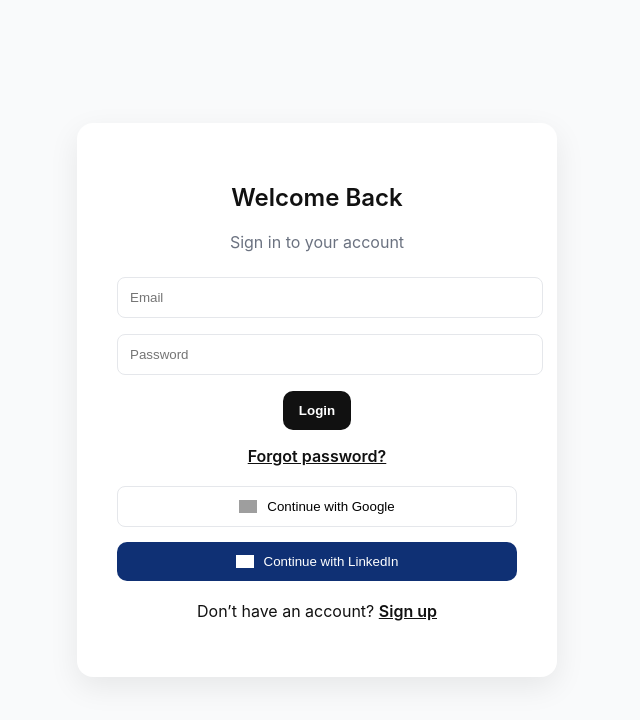
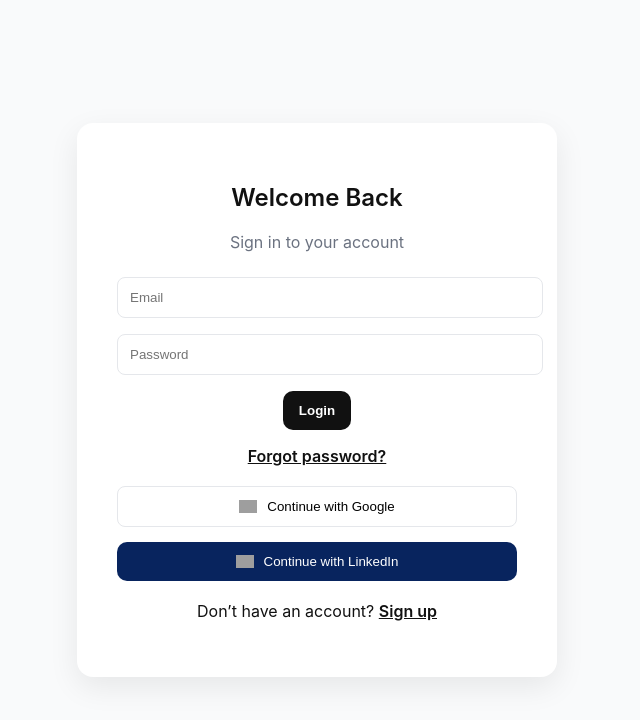
Before and after one commit to aparnask2005/white-matrix-voting, a Next.js app: page /login in a window 1280 px wide. In both pictures the pointer is over the button "Continue with LinkedIn". Shown: the top 720 px of the page, without its empty margins (323-963 px from the left). Built offline with nearby package versions, Linux system fonts and the light colour scheme; grey boxes are pictures that could not be loaded.

Commit message:
Revert "UI polish"

```diff
--- a/styles/buttons.module.css
+++ b/styles/buttons.module.css
@@ -34,10 +34,6 @@ width: 100%;
   font-weight: 500;
   cursor: pointer;
 }
-.linkedin img {
-  filter: brightness(0) invert(1);
-}
-
 .google {
   width: 100%;
   padding: 12px;
@@ -54,8 +50,8 @@ width: 100%;
 }
 
 .linkedin:hover {
-  background: #0f3074;
+  background: #08245e;
 }
 .google:hover {
-  background: #d0d1d6;
+  background: #bec0c7;
 }
```
